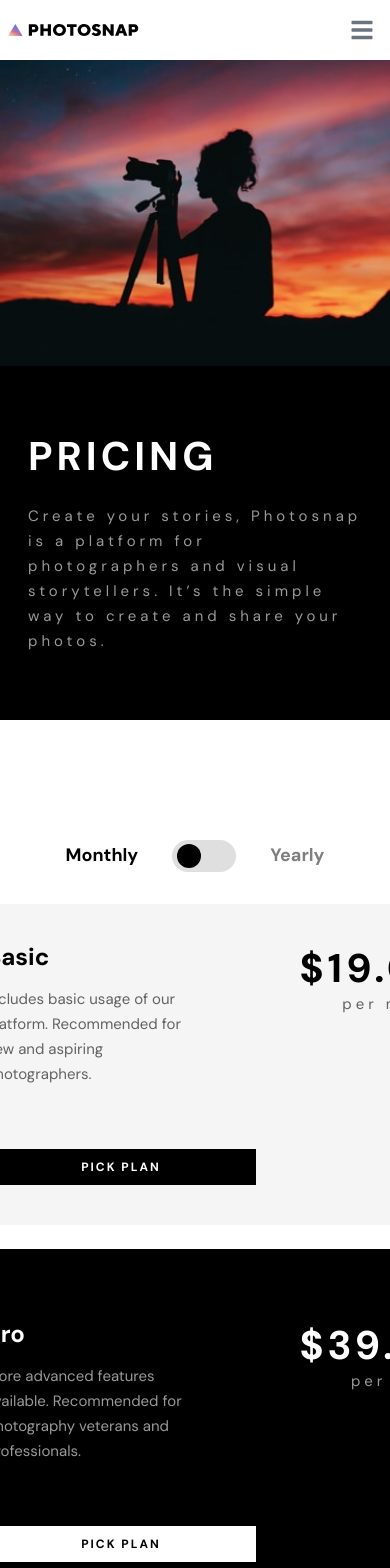
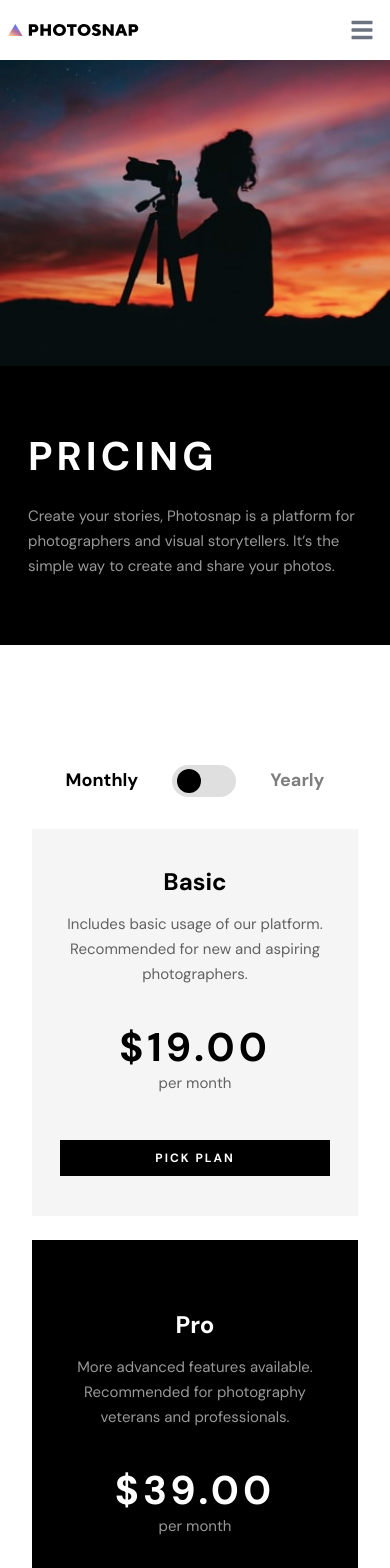
Before and after one commit to k2pbac/photosnap, a Next.js app: page /pricing in a window 390 px wide. Shown: the top 1568 px of the page. Built offline with nearby package versions, Linux system fonts and the light colour scheme.

Commit message:
update grid

```diff
--- a/src/app/main.scss
+++ b/src/app/main.scss
@@ -16,6 +16,7 @@ $filter: linear-gradient(-180deg, #ffc593 0%, #bc7198 52%, #5a77ff 100%);
   font-weight: 400;
   font-size: 15px;
   line-height: 25px;
+  letter-spacing: normal;
 }
 
 .header-font-large {
--- a/src/components/pricing/pricing.scss
+++ b/src/components/pricing/pricing.scss
@@ -99,3 +99,24 @@
     }
   }
 }
+
+@media only screen and (max-width: 580px) {
+  .price-card-container {
+    .price-card-list {
+      flex-direction: column;
+      .price-card {
+        grid-template-areas:
+          ". title ."
+          ". description ."
+          ". cost ."
+          ". button .";
+        grid-template-columns: 10px auto 10px;
+        grid-template-rows: auto;
+        text-align: center;
+        h3 {
+          text-align: center;
+        }
+      }
+    }
+  }
+}
```
